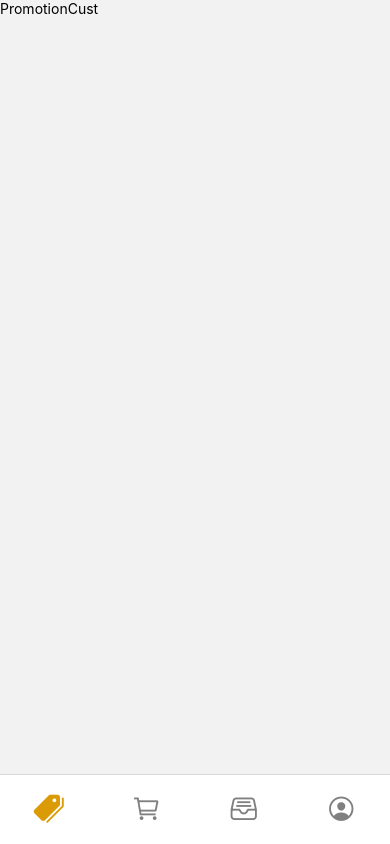
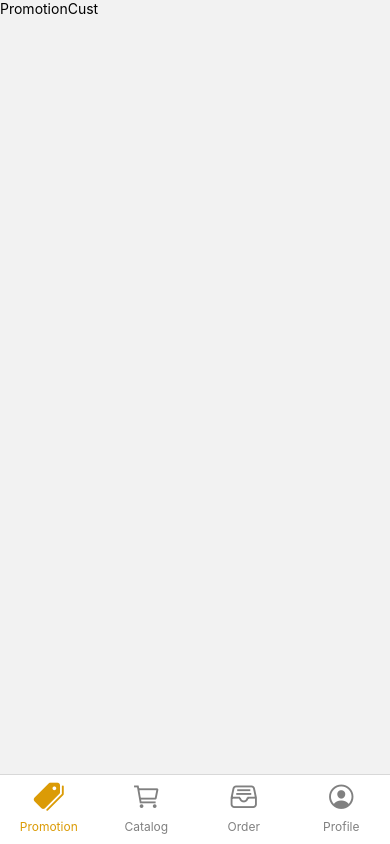
Before and after one commit to Firhish/WhiskNBites, a React Native app: screen /TabsCust in a window 390 px wide. Built offline with nearby package versions, Linux system fonts and the light colour scheme.

Commit message:
Add Moderator tabs

```diff
--- a/pages/SignUp.js
+++ b/pages/SignUp.js
@@ -65,7 +65,7 @@ class SignUp extends Component {
             <View style={styles.mainContainer}>
                 <View>
                     <Text style={styles.header}>Sign Up</Text>
-                    <Text style={styles.greetings}>Welcome!, Got a cookie craving? </Text>
+                    <Text style={styles.greetings}>Welcome! Got a cookie craving? </Text>
                 </View>
                 <View>
                     <TextInput
--- a/pages/customer/TabsCust.js
+++ b/pages/customer/TabsCust.js
@@ -1,9 +1,7 @@
-import { createBottomTabNavigator, useBottomTabBarHeight } from "@react-navigation/bottom-tabs";
+import { createBottomTabNavigator } from "@react-navigation/bottom-tabs";
 import { Component } from "react";
-import { StyleSheet, Text, View, Image, TouchableOpacity } from "react-native";
+import { StyleSheet, Text } from "react-native";
 import Ionicons from 'react-native-vector-icons/Ionicons';
-// import AddPost from "../pages/AddPost";
-// import Explore from "../pages/Explore";
 
 //Screens
 import CatalogCust from "./CatalogCust";
@@ -18,38 +16,8 @@ const promotionName = "Promotion"
 const profileName = "Profile"
 
 const bottomNav = createBottomTabNavigator();
-const CustomTabBarButton = ({children, onPress})=>(
-    <TouchableOpacity
-        onPress={onPress}
-        style={{
-            top:-30,
-            justifyContent:'center',
-            alignItems:'center',
 
-            // borderColor:'white',
-            // borderRadius:35,
-        }}
-    >
-        <View style={{
-            width:80,
-            height:80,
-            //borderRadius:35,
-            backgroundColor:'#900',
-             elevation:10,
-            // shadowColor:'#black',
-            borderRadius:49,
-            // borderWidth:7,
-            // borderColor:'white',
-        }}>
-            {children}
-        </View>
-    </TouchableOpacity>
-
-);
-
-
-
-class Tabs extends Component {
+class TabsCust extends Component {
 
     render() {
 
@@ -69,62 +37,26 @@ class Tabs extends Component {
                         } else if (rn === profileName) {
                             iconName = focused ? 'person-circle' : 'person-circle-outline';
                         }
-                        return <Ionicons name={iconName} size={30} color={focused?'#DB9B06':'grey'} />
+                        return <Ionicons name={iconName} size={30} color={focused ? '#DB9B06' : 'grey'} />
                     },
-                    tabBarShowLabel: false,
-                    // tabBarActiveTintColor: '#900',
-                    // tabBarInactiveTintColor: '#000',
+                    tabBarShowLabel: true,
+                    tabBarLabel: ({ focused, color, size }) => {
+                        return <Text style={{ color: focused ? '#DB9B06' : 'grey', fontSize: 12 }}>{route.name}</Text>
+                    },
                     tabBarStyle: {
                         backgroundColor: '#fff',
                         height: 70,
-                        // position: 'absolute',
-                        // bottom: 20,
-                        // left: 20,
-                        // right: 20,
-                        // borderRadius: 15,
-                        // ...styles.shadow,
+                        paddingBottom: 10,
                     },
 
                 })}
             >
                 <bottomNav.Screen name={promotionName} component={PromotionCust} options={{ headerShown: false }} />
                 <bottomNav.Screen name={catalogName} component={CatalogCust} options={{ headerShown: false }} />
-                {/* <bottomNav.Screen name={addPostName} component={AddPost} options={{
-                    headerShown: false ,
-                    tabBarIcon: ({focused}) =>(
-                        <Ionicons name={'add'} size={50} color='white' />
-                    ),
-                    tabBarButton:(props)=>(
-                        <CustomTabBarButton{...props}/>
-                    )
-                }}
-
-                 /> */}
                 <bottomNav.Screen name={orderName} component={OrderCust} options={{ headerShown: false }} />
                 <bottomNav.Screen name={profileName} component={ProfileCust} options={{ headerShown: false }} />
             </bottomNav.Navigator>
-
-
-
-
-
-
         );
     }
 }
-export default Tabs;
-
-const styles = StyleSheet.create({
-
-    shadow:{
-        shadowColor: '#7F5DF0',
-        shadowOffset:{
-            width:0,
-            height:10,
-        },
-        shadowOpacity: 0.25,
-        shadowRadius: 3.5,
-        elevation:10,
-
-    },
-})
+export default TabsCust;
--- /dev/null
+++ b/pages/moderator/CatalogMod.js
@@ -0,0 +1,17 @@
+import { Component } from "react";
+import { SafeAreaView, Text } from "react-native";
+
+class CatalogMod extends Component{
+
+    render(){
+
+        return(
+
+            <SafeAreaView>
+                <Text>CatalogMod</Text>
+            </SafeAreaView>
+        )
+    }
+}
+
+export default CatalogMod
--- /dev/null
+++ b/pages/moderator/OrderMod.js
@@ -0,0 +1,17 @@
+import { Component } from "react";
+import { SafeAreaView, Text } from "react-native";
+
+class OrderMod extends Component{
+
+    render(){
+
+        return(
+
+            <SafeAreaView>
+                <Text>OrderMod</Text>
+            </SafeAreaView>
+        )
+    }
+}
+
+export default OrderMod
--- /dev/null
+++ b/pages/moderator/ProfileMod.js
@@ -0,0 +1,17 @@
+import { Component } from "react";
+import { SafeAreaView, Text } from "react-native";
+
+class ProfileMod extends Component{
+
+    render(){
+
+        return(
+
+            <SafeAreaView>
+                <Text>ProfileMod</Text>
+            </SafeAreaView>
+        )
+    }
+}
+
+export default ProfileMod
--- /dev/null
+++ b/pages/moderator/PromotionMod.js
@@ -0,0 +1,17 @@
+import { Component } from "react";
+import { SafeAreaView, Text } from "react-native";
+
+class PromotionMod extends Component{
+
+    render(){
+
+        return(
+
+            <SafeAreaView>
+                <Text>PromotionMod</Text>
+            </SafeAreaView>
+        )
+    }
+}
+
+export default PromotionMod
--- a/pages/moderator/TabsMod.js
+++ b/pages/moderator/TabsMod.js
@@ -1,15 +1,62 @@
+import { createBottomTabNavigator} from "@react-navigation/bottom-tabs";
 import { Component } from "react";
-import { SafeAreaView, Text } from "react-native";
+import {Text} from "react-native";
+import Ionicons from 'react-native-vector-icons/Ionicons';
 
-class TabsMod extends Component{
+//Screens
+import CatalogMod from "./CatalogMod";
+import OrderMod from "./OrderMod";
+import ProfileMod from "./ProfileMod";
+import PromotionMod from "./PromotionMod";
 
-    render(){
-        return(
-            <SafeAreaView>
-                <Text>Tabs Mod</Text>
-            </SafeAreaView>
-        )
+//Screen Names
+const catalogName = "Catalog"
+const orderName = "Order"
+const promotionName = "Promotion"
+const profileName = "Profile"
+
+const bottomNav = createBottomTabNavigator();
+
+class TabsMod extends Component {
+
+    render() {
+
+        return (
+            <bottomNav.Navigator
+                initialRouteName={promotionName}
+                screenOptions={({ route }) => ({
+                    tabBarIcon: ({ focused, color, size }) => {
+                        let iconName;
+                        let rn = route.name;
+                        if (rn === promotionName) {
+                            iconName = focused ? 'pricetags' : 'pricetags-outline';
+                        } else if (rn === catalogName) {
+                            iconName = focused ? 'cart' : 'cart-outline';
+                        } else if (rn === orderName) {
+                            iconName = focused ? 'file-tray-full' : 'file-tray-full-outline';
+                        } else if (rn === profileName) {
+                            iconName = focused ? 'person-circle' : 'person-circle-outline';
+                        }
+                        return <Ionicons name={iconName} size={30} color={focused ? '#DB9B06' : 'grey'} />
+                    },
+                    tabBarShowLabel: true,
+                    tabBarLabel: ({ focused, color, size }) => {
+                        return <Text style={{ color: focused ? '#DB9B06' : 'grey', fontSize: 12 }}>{route.name}</Text>
+                    },
+                    tabBarStyle: {
+                        backgroundColor: '#fff',
+                        height: 70,
+                        paddingBottom: 10,
+                    },
+
+                })}
+            >
+                <bottomNav.Screen name={promotionName} component={PromotionMod} options={{ headerShown: false }} />
+                <bottomNav.Screen name={catalogName} component={CatalogMod} options={{ headerShown: false }} />
+                <bottomNav.Screen name={orderName} component={OrderMod} options={{ headerShown: false }} />
+                <bottomNav.Screen name={profileName} component={ProfileMod} options={{ headerShown: false }} />
+            </bottomNav.Navigator>
+        );
     }
 }
-
-export default TabsMod
+export default TabsMod;
```
Also changed, not shown: 1 other file (tests, documents, lock files or other folders).
